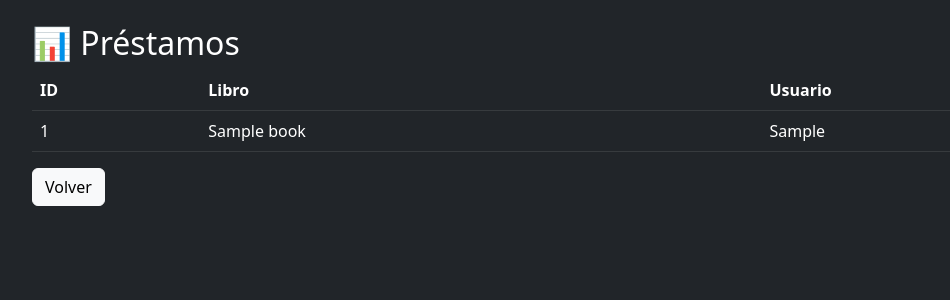
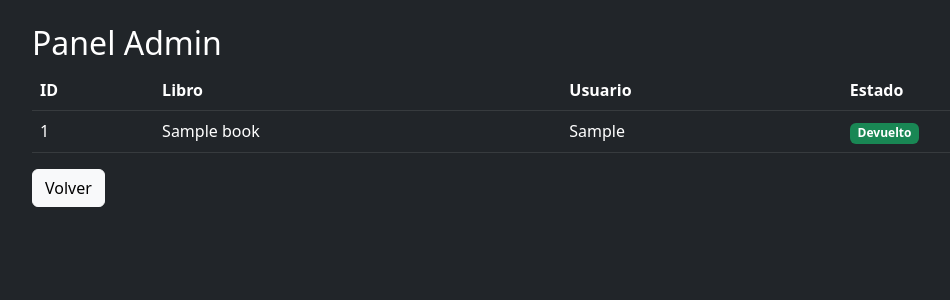
Before and after one commit to juanariasn-cmyk/proyecto-biblioteca, a Flask app: page /admin in a window 1280 px wide. Shown: the top 300 px of the page, without its empty margins (50-1000 px from the left). Run offline with Flask 3, Linux system fonts and the light colour scheme; the visitor is signed in with stand-in values (Sample User, id 1); tables that the repository leaves empty hold one stand-in row (values such as "Sample post").

Commit message:
Update admin.html

```diff
--- a/web_app/templates/admin.html
+++ b/web_app/templates/admin.html
@@ -1,20 +1,22 @@
 <!DOCTYPE html>
 <html>
 <head>
-<title>Panel Admin</title>
+<title>Admin</title>
 <link href="https://cdn.jsdelivr.net/npm/bootstrap@5.3.0/dist/css/bootstrap.min.css" rel="stylesheet">
 </head>
 
 <body class="bg-dark text-white">
 
 <div class="container mt-4">
-<h2>📊 Préstamos</h2>
+
+<h2>Panel Admin</h2>
 
 <table class="table table-dark">
 <tr>
 <th>ID</th>
 <th>Libro</th>
 <th>Usuario</th>
+<th>Estado</th>
 </tr>
 
 {% for d in datos %}
@@ -22,6 +24,13 @@
 <td>{{ d[0] }}</td>
 <td>{{ d[1] }}</td>
 <td>{{ d[2] }}</td>
+<td>
+{% if d[3] == 1 %}
+<span class="badge bg-success">Devuelto</span>
+{% else %}
+<span class="badge bg-warning">Prestado</span>
+{% endif %}
+</td>
 </tr>
 {% endfor %}
 
```
